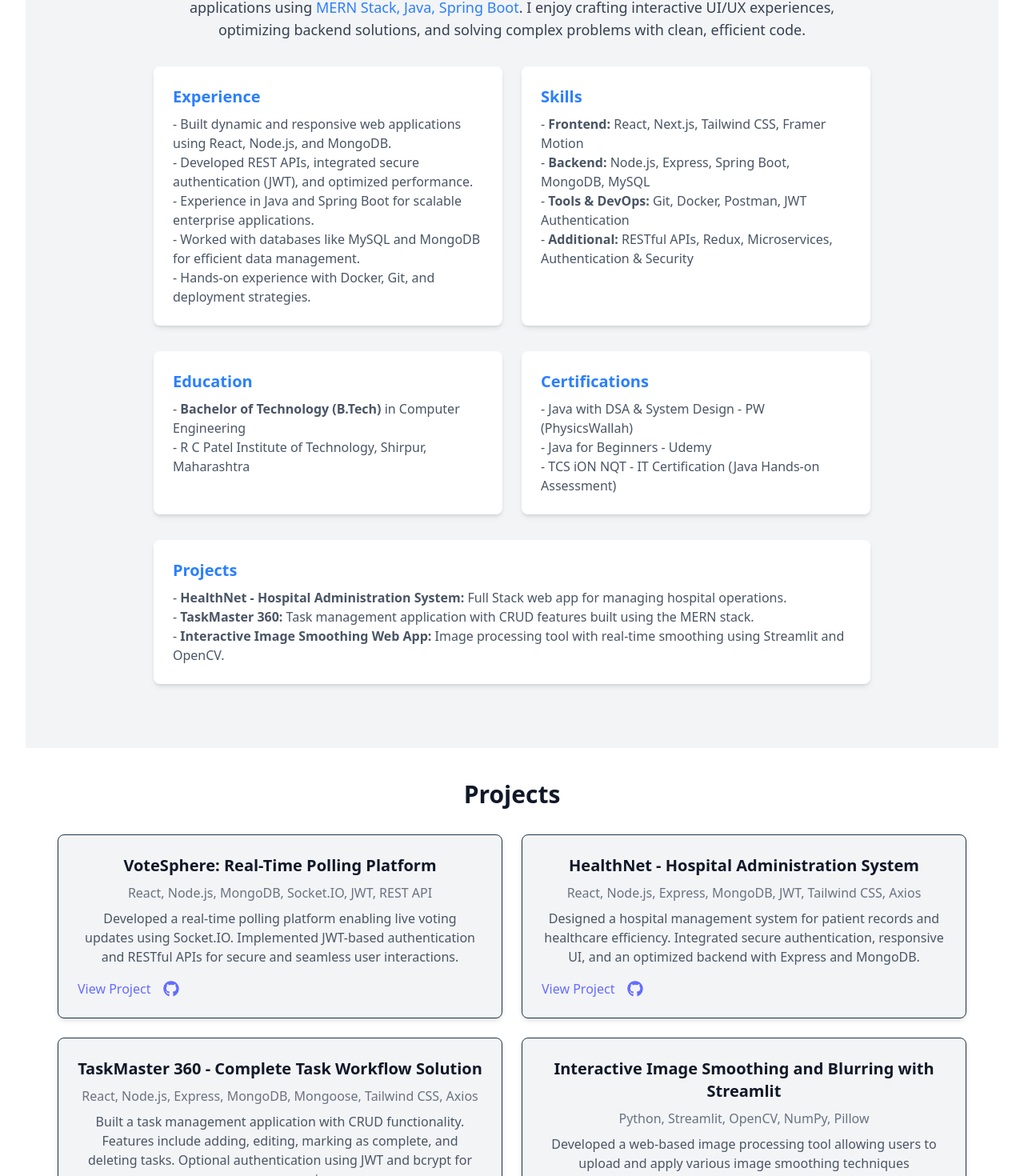
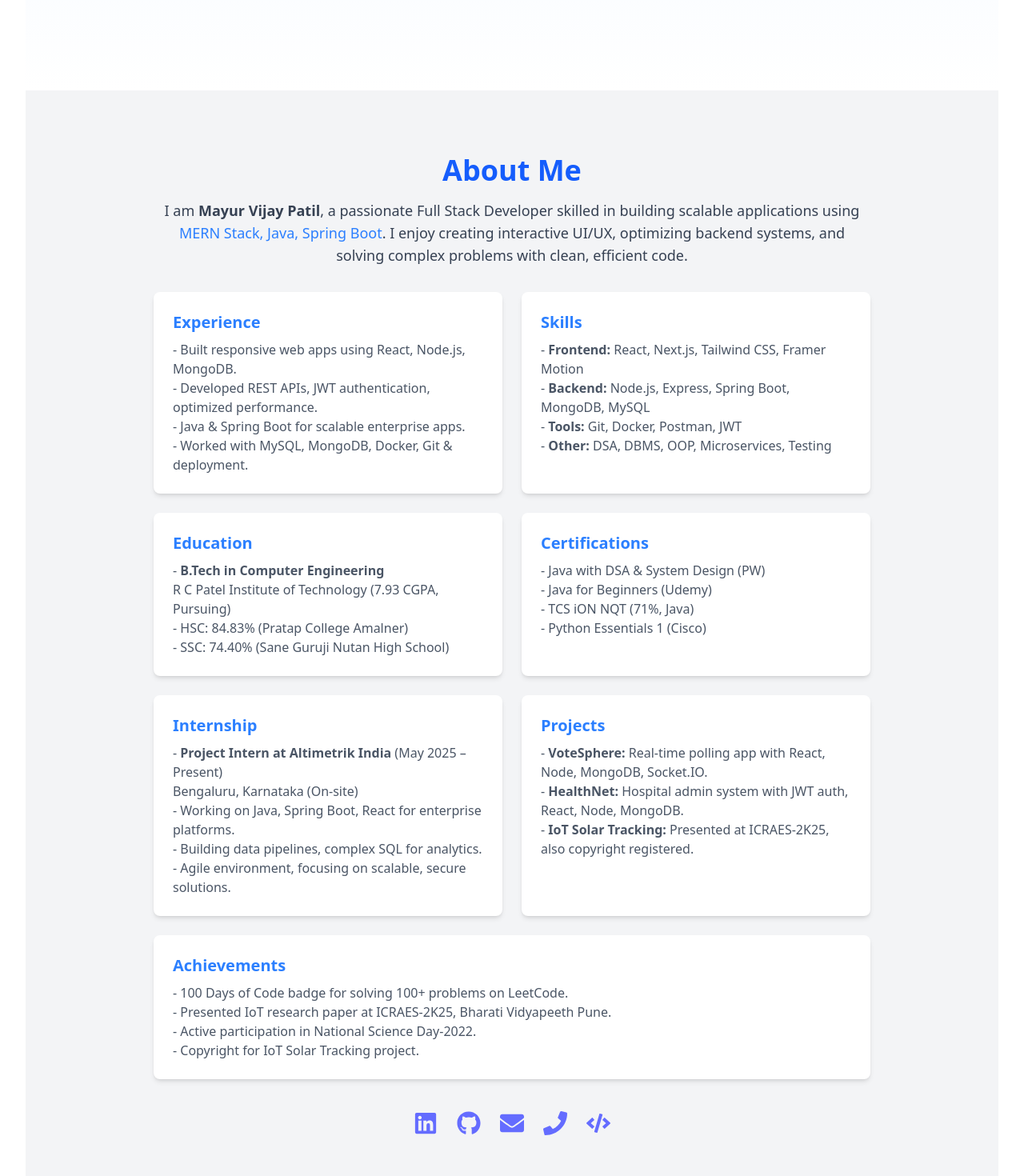
Before and after one commit to mayurvij22/myr, a React (Vite) app: page / in a window 1280 px wide. Shown: the part 1015-2485 px from the top of the page at 80% size. Built offline with nearby package versions, Linux system fonts and the light colour scheme.

Commit message:
new file added

```diff
--- a/src/components/About.jsx
+++ b/src/components/About.jsx
@@ -1,4 +1,11 @@
 import { motion } from "framer-motion";
+import {
+  FaLinkedin,
+  FaGithub,
+  FaEnvelope,
+  FaPhone,
+  FaCode,
+} from "react-icons/fa";
 
 const About = () => {
   return (
@@ -13,36 +20,32 @@ const About = () => {
         <h2 className="text-4xl font-bold text-blue-600">About Me</h2>
         <p className="mt-4 text-lg text-gray-700 dark:text-gray-300">
           I am <span className="font-semibold">Mayur Vijay Patil</span>, a
-          passionate Full Stack Developer with experience in building scalable
-          web applications using{" "}
+          passionate Full Stack Developer skilled in building scalable
+          applications using{" "}
           <span className="text-blue-500">MERN Stack, Java, Spring Boot</span>.
-          I enjoy crafting interactive UI/UX experiences, optimizing backend
-          solutions, and solving complex problems with clean, efficient code.
+          I enjoy creating interactive UI/UX, optimizing backend systems, and
+          solving complex problems with clean, efficient code.
         </p>
 
+        {/* Main grid */}
         <div className="mt-8 grid md:grid-cols-2 gap-6 text-left">
+          {/* Experience */}
           <motion.div
             className="p-6 bg-white dark:bg-gray-800 shadow-md rounded-lg"
             whileHover={{ scale: 1.05 }}
           >
             <h3 className="text-xl font-semibold text-blue-500">Experience</h3>
             <p className="mt-2 text-gray-600 dark:text-gray-300">
-              - Built dynamic and responsive web applications using React,
-              Node.js, and MongoDB.
+              - Built responsive web apps using React, Node.js, MongoDB.
               <br />
-              - Developed REST APIs, integrated secure authentication (JWT), and
-              optimized performance.
+              - Developed REST APIs, JWT authentication, optimized performance.
               <br />
-              - Experience in Java and Spring Boot for scalable enterprise
-              applications.
-              <br />
-              - Worked with databases like MySQL and MongoDB for efficient data
-              management.
-              <br />- Hands-on experience with Docker, Git, and deployment
-              strategies.
+              - Java & Spring Boot for scalable enterprise apps.
+              <br />- Worked with MySQL, MongoDB, Docker, Git & deployment.
             </p>
           </motion.div>
 
+          {/* Skills */}
           <motion.div
             className="p-6 bg-white dark:bg-gray-800 shadow-md rounded-lg"
             whileHover={{ scale: 1.05 }}
@@ -53,27 +56,29 @@ const About = () => {
               Motion
               <br />- <strong>Backend:</strong> Node.js, Express, Spring Boot,
               MongoDB, MySQL
-              <br />- <strong>Tools & DevOps:</strong> Git, Docker, Postman, JWT
-              Authentication
-              <br />- <strong>Additional:</strong> RESTful APIs, Redux,
-              Microservices, Authentication & Security
+              <br />- <strong>Tools:</strong> Git, Docker, Postman, JWT
+              <br />- <strong>Other:</strong> DSA, DBMS, OOP, Microservices,
+              Testing
             </p>
           </motion.div>
-        </div>
 
-        <div className="mt-8 grid md:grid-cols-2 gap-6 text-left">
+          {/* Education */}
           <motion.div
             className="p-6 bg-white dark:bg-gray-800 shadow-md rounded-lg"
             whileHover={{ scale: 1.05 }}
           >
             <h3 className="text-xl font-semibold text-blue-500">Education</h3>
             <p className="mt-2 text-gray-600 dark:text-gray-300">
-              - <strong>Bachelor of Technology (B.Tech)</strong> in Computer
-              Engineering
-              <br />- R C Patel Institute of Technology, Shirpur, Maharashtra
+              - <strong>B.Tech in Computer Engineering</strong>
+              <br />
+              R C Patel Institute of Technology (7.93 CGPA, Pursuing)
+              <br />
+              - HSC: 84.83% (Pratap College Amalner)
+              <br />- SSC: 74.40% (Sane Guruji Nutan High School)
             </p>
           </motion.div>
 
+          {/* Certifications */}
           <motion.div
             className="p-6 bg-white dark:bg-gray-800 shadow-md rounded-lg"
             whileHover={{ scale: 1.05 }}
@@ -82,27 +87,108 @@ const About = () => {
               Certifications
             </h3>
             <p className="mt-2 text-gray-600 dark:text-gray-300">
-              - Java with DSA & System Design - PW (PhysicsWallah)
+              - Java with DSA & System Design (PW)
               <br />
-              - Java for Beginners - Udemy
-              <br />- TCS iON NQT - IT Certification (Java Hands-on Assessment)
+              - Java for Beginners (Udemy)
+              <br />
+              - TCS iON NQT (71%, Java)
+              <br />- Python Essentials 1 (Cisco)
+            </p>
+          </motion.div>
+
+          {/* Internship */}
+          <motion.div
+            className="p-6 bg-white dark:bg-gray-800 shadow-md rounded-lg"
+            whileHover={{ scale: 1.05 }}
+          >
+            <h3 className="text-xl font-semibold text-blue-500">Internship</h3>
+            <p className="mt-2 text-gray-600 dark:text-gray-300">
+              - <strong>Project Intern at Altimetrik India</strong> (May 2025 –
+              Present)
+              <br />
+              Bengaluru, Karnataka (On-site)
+              <br />
+              - Working on Java, Spring Boot, React for enterprise platforms.
+              <br />
+              - Building data pipelines, complex SQL for analytics.
+              <br />- Agile environment, focusing on scalable, secure solutions.
+            </p>
+          </motion.div>
+
+          {/* Projects */}
+          <motion.div
+            className="p-6 bg-white dark:bg-gray-800 shadow-md rounded-lg"
+            whileHover={{ scale: 1.05 }}
+          >
+            <h3 className="text-xl font-semibold text-blue-500">Projects</h3>
+            <p className="mt-2 text-gray-600 dark:text-gray-300">
+              - <strong>VoteSphere:</strong> Real-time polling app with React,
+              Node, MongoDB, Socket.IO.
+              <br />- <strong>HealthNet:</strong> Hospital admin system with JWT
+              auth, React, Node, MongoDB.
+              <br />- <strong>IoT Solar Tracking:</strong> Presented at
+              ICRAES-2K25, also copyright registered.
+            </p>
+          </motion.div>
+
+          {/* Achievements */}
+          <motion.div
+            className="p-6 bg-white dark:bg-gray-800 shadow-md rounded-lg md:col-span-2"
+            whileHover={{ scale: 1.05 }}
+          >
+            <h3 className="text-xl font-semibold text-blue-500">
+              Achievements
+            </h3>
+            <p className="mt-2 text-gray-600 dark:text-gray-300">
+              - 100 Days of Code badge for solving 100+ problems on LeetCode.
+              <br />
+              - Presented IoT research paper at ICRAES-2K25, Bharati Vidyapeeth
+              Pune.
+              <br />
+              - Active participation in National Science Day-2022.
+              <br />- Copyright for IoT Solar Tracking project.
             </p>
           </motion.div>
         </div>
 
-        <motion.div
-          className="mt-8 p-6 bg-white dark:bg-gray-800 shadow-md rounded-lg text-left"
-          whileHover={{ scale: 1.05 }}
-        >
-          <h3 className="text-xl font-semibold text-blue-500">Projects</h3>
-          <p className="mt-2 text-gray-600 dark:text-gray-300">
-            - <strong>HealthNet - Hospital Administration System:</strong> Full
-            Stack web app for managing hospital operations. <br />-{" "}
-            <strong>TaskMaster 360:</strong> Task management application with
-            CRUD features built using the MERN stack. <br />-{" "}
-            <strong>Interactive Image Smoothing Web App:</strong> Image
-            processing tool with real-time smoothing using Streamlit and OpenCV.
-          </p>
+        {/* Social links */}
+        <motion.div className="mt-10 flex justify-center gap-6 text-3xl">
+          <a
+            href="https://www.linkedin.com/in/mayur-patil-033787250/"
+            target="_blank"
+            rel="noreferrer"
+            className="text-blue-600 hover:scale-110 transition"
+          >
+            <FaLinkedin />
+          </a>
+          <a
+            href="https://github.com/mayurvij22"
+            target="_blank"
+            rel="noreferrer"
+            className="text-gray-800 dark:text-white hover:scale-110 transition"
+          >
+            <FaGithub />
+          </a>
+          <a
+            href="mailto:mayurvij22@gmail.com"
+            className="text-red-600 hover:scale-110 transition"
+          >
+            <FaEnvelope />
+          </a>
+          <a
+            href="tel:+919423405733"
+            className="text-green-600 hover:scale-110 transition"
+          >
+            <FaPhone />
+          </a>
+          <a
+            href="https://leetcode.com/u/mayurvij22/"
+            target="_blank"
+            rel="noreferrer"
+            className="text-yellow-500 hover:scale-110 transition"
+          >
+            <FaCode />
+          </a>
         </motion.div>
       </div>
     </motion.section>
--- a/src/components/Home.jsx
+++ b/src/components/Home.jsx
@@ -1,4 +1,5 @@
 import { motion } from "framer-motion";
+import { Briefcase } from "lucide-react"; // optional if using lucide-react icons
 
 const Home = () => {
   return (
@@ -11,7 +12,7 @@ const Home = () => {
     >
       {/* Profile Picture */}
       <motion.img
-        src="https://media.licdn.com/dms/image/v2/D4D03AQEPpeKHiEjiIg/profile-displayphoto-shrink_800_800/profile-displayphoto-shrink_800_800/0/1727897227905?e=1748476800&v=beta&t=rEUR-P0-CnV1ELdW0brlYMkrcLy99PKnrvBNR-hMY1k"
+        src="https://media.licdn.com/dms/image/v2/D4D03AQFX-lmOjnRL8Q/profile-displayphoto-shrink_400_400/B4DZawat9kHQAw-/0/1746716517336?e=1756944000&v=beta&t=ImDi___nnVAoo21FrRChAaUMxWeWjn8iR017p53aCdw"
         alt="Mayur"
         className="w-48 h-48 md:w-56 md:h-56 rounded-full border-4 border-blue-500 shadow-lg mb-6 transform hover:scale-105 transition duration-500"
         initial={{ scale: 0.8, opacity: 0 }}
@@ -36,10 +37,30 @@ const Home = () => {
         with teams to create impactful digital experiences.
       </p>
 
+      {/* Internship Card */}
+      <motion.div
+        className="mt-8 p-6 bg-white dark:bg-gray-800 rounded-2xl shadow-lg max-w-xl flex flex-col items-center text-center border border-blue-300 dark:border-blue-600"
+        initial={{ opacity: 0, scale: 0.9 }}
+        whileInView={{ opacity: 1, scale: 1 }}
+        viewport={{ once: true }}
+        transition={{ duration: 0.8, delay: 0.3 }}
+      >
+        <div className="text-4xl mb-2">🏢</div>
+        <h3 className="text-2xl font-bold text-blue-600 dark:text-blue-400">
+          Internship at Altimetrik India
+        </h3>
+        <p className="mt-2 text-gray-600 dark:text-gray-300 leading-relaxed">
+          Completed a hands-on internship where I worked on modern web
+          technologies, contributed to enterprise-grade solutions, and
+          collaborated with cross-functional agile teams. This experience
+          strengthened my practical skills in building scalable applications.
+        </p>
+      </motion.div>
+
       {/* Call to Action Buttons */}
-      <div className="mt-8 flex flex-col sm:flex-row gap-4">
+      <div className="mt-10 flex flex-col sm:flex-row gap-4">
         <a
-          href="https://drive.google.com/file/d/1-MoiHZ5eIT_dwqMsRFRnIT_SO0B9wPtF/view?usp=drive_link"
+          href="https://drive.google.com/file/d/1daXgtNRyCn7kzPzwUejSMeXXwK_88kOO/view?usp=sharing"
           className="px-8 py-3 bg-blue-600 text-white font-semibold rounded-lg shadow-md hover:bg-blue-700 transform hover:scale-105 transition duration-300"
         >
           Download Resume
```
